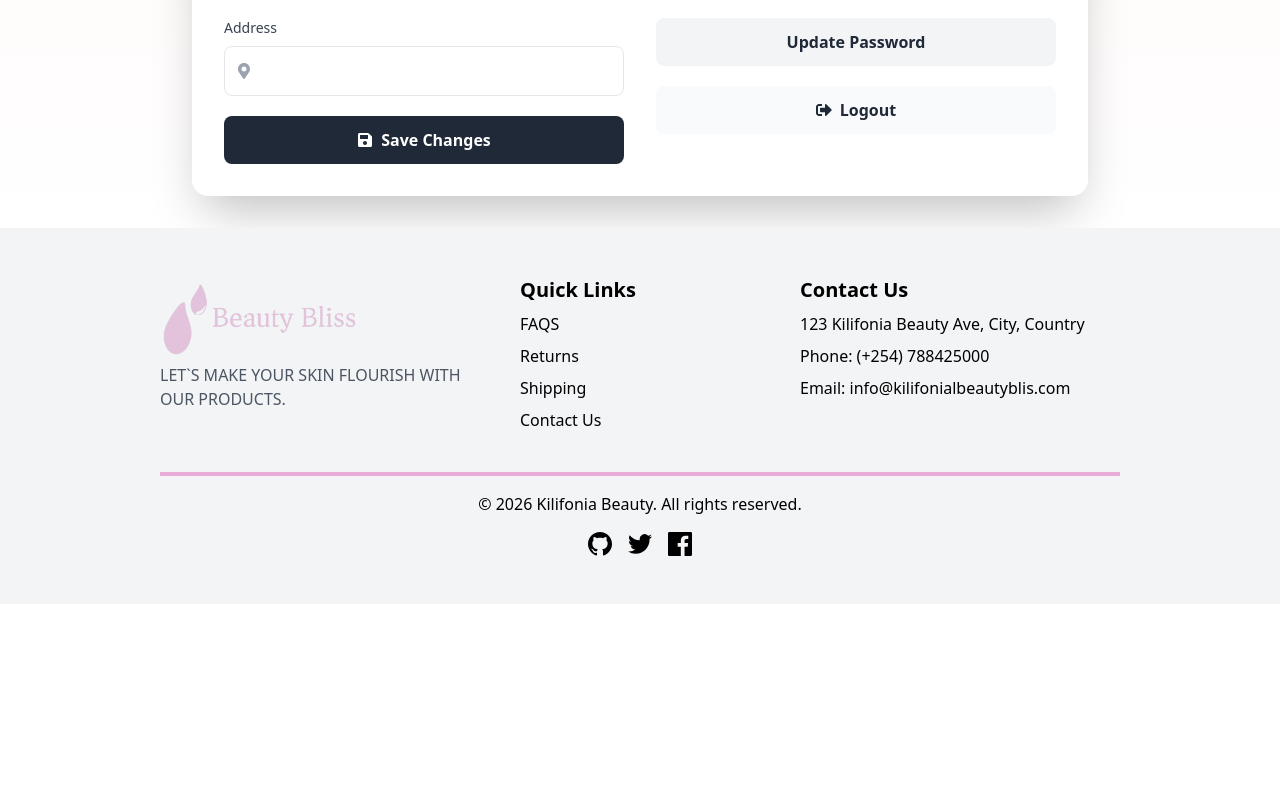
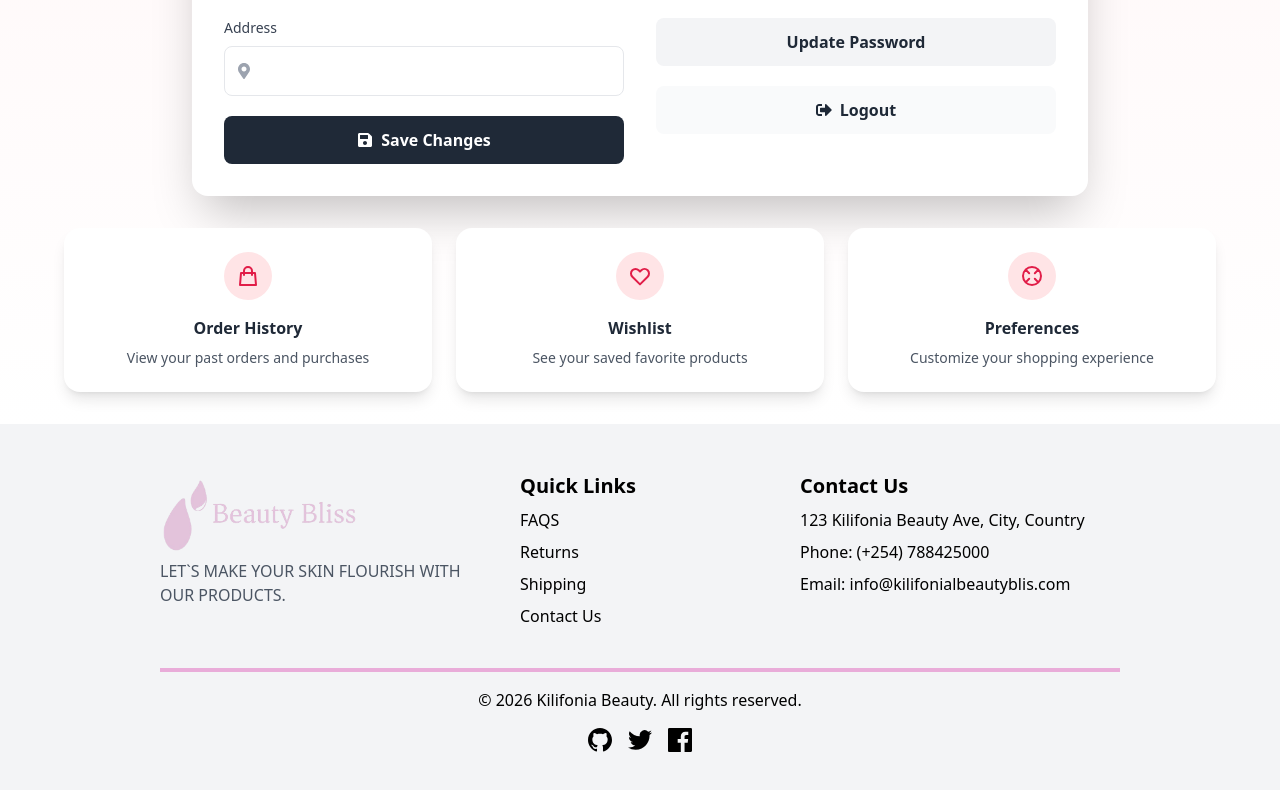
Before and after one commit to AllanLucky/princessbeautyshop-app, a React (Vite) app in the folder Frontend/: page /customer-dashboard/profile in a window 1280 px wide. Shown: the part 871-1661 px from the top of the page. Before the commit the page ends 1475 px from the top, so only its background shows below. Built offline with nearby package versions, Linux system fonts and the light colour scheme; sample sign-in values are in the browser's storage.

Commit message:
Updating login and register

```diff
--- a/Frontend/src/pages/Login.jsx
+++ b/Frontend/src/pages/Login.jsx
@@ -202,7 +202,7 @@ const Login = () => {
                   <input
                     type={showPassword ? "text" : "password"}
                     className="w-full pl-10 pr-12 py-3 border border-gray-200 rounded-lg focus:outline-none focus:ring-2 focus:ring-rose-300 focus:border-transparent transition-colors duration-300"
-                    placeholder="Enter your DB password"
+                    placeholder="Enter your KB password"
                     value={password}
                     onChange={(e) => setPassword(e.target.value)}
                     required
--- a/Frontend/src/pages/MyAccount.jsx
+++ b/Frontend/src/pages/MyAccount.jsx
@@ -319,6 +319,38 @@ const MyAccount = () => {
           </div>
         </div>
       </div>
+       {/* Additional Account Features */}
+        <div className="grid grid-cols-1 md:grid-cols-3 gap-6 mt-8 px-4 sm:px-6 lg:px-8">
+          <div className="bg-white rounded-2xl shadow-lg p-6 text-center">
+            <div className="w-12 h-12 bg-rose-100 rounded-full flex items-center justify-center mx-auto mb-4">
+              <svg className="w-6 h-6 text-rose-600" fill="none" stroke="currentColor" viewBox="0 0 24 24">
+                <path strokeLinecap="round" strokeLinejoin="round" strokeWidth="2" d="M16 11V7a4 4 0 00-8 0v4M5 9h14l1 12H4L5 9z"></path>
+              </svg>
+            </div>
+            <h3 className="font-semibold text-gray-800 mb-2">Order History</h3>
+            <p className="text-gray-600 text-sm">View your past orders and purchases</p>
+          </div>
+
+          <div className="bg-white rounded-2xl shadow-lg p-6 text-center">
+            <div className="w-12 h-12 bg-rose-100 rounded-full flex items-center justify-center mx-auto mb-4">
+              <svg className="w-6 h-6 text-rose-600" fill="none" stroke="currentColor" viewBox="0 0 24 24">
+                <path strokeLinecap="round" strokeLinejoin="round" strokeWidth="2" d="M4.318 6.318a4.5 4.5 0 000 6.364L12 20.364l7.682-7.682a4.5 4.5 0 00-6.364-6.364L12 7.636l-1.318-1.318a4.5 4.5 0 00-6.364 0z" />
+              </svg>
+            </div>
+            <h3 className="font-semibold text-gray-800 mb-2">Wishlist</h3>
+            <p className="text-gray-600 text-sm">See your saved favorite products</p>
+          </div>
+
+          <div className="bg-white rounded-2xl shadow-lg p-6 text-center">
+            <div className="w-12 h-12 bg-rose-100 rounded-full flex items-center justify-center mx-auto mb-4">
+              <svg className="w-6 h-6 text-rose-600" fill="none" stroke="currentColor" viewBox="0 0 24 24">
+                <path strokeLinecap="round" strokeLinejoin="round" strokeWidth="2" d="M18.364 5.636l-3.536 3.536m0 5.656l3.536 3.536M9.172 9.172L5.636 5.636m3.536 9.192L5.636 18.364M21 12a9 9 0 11-18 0 9 9 0 0118 0z" />
+              </svg>
+            </div>
+            <h3 className="font-semibold text-gray-800 mb-2">Preferences</h3>
+            <p className="text-gray-600 text-sm">Customize your shopping experience</p>
+          </div>
+        </div>
     </div>
   );
 };
```
